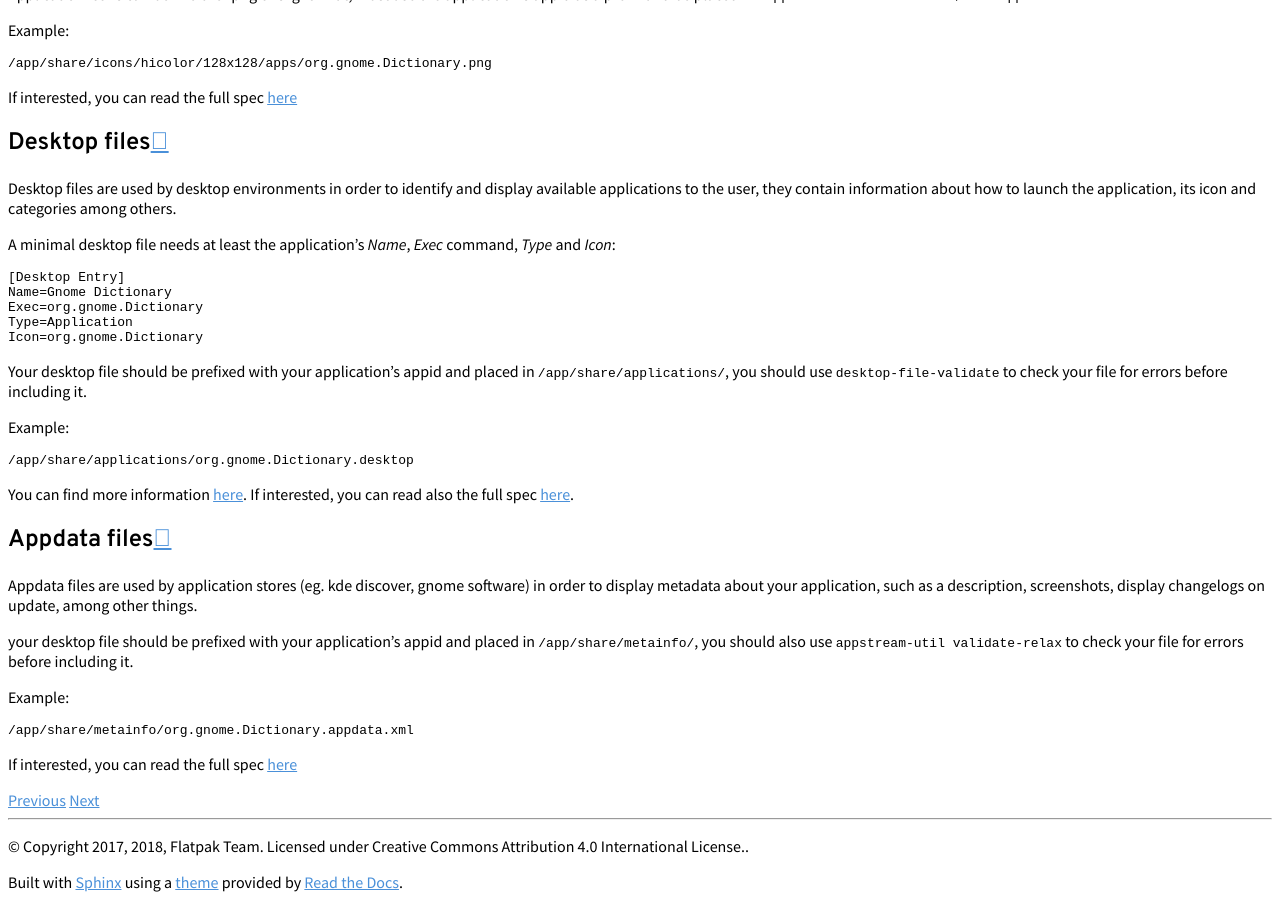
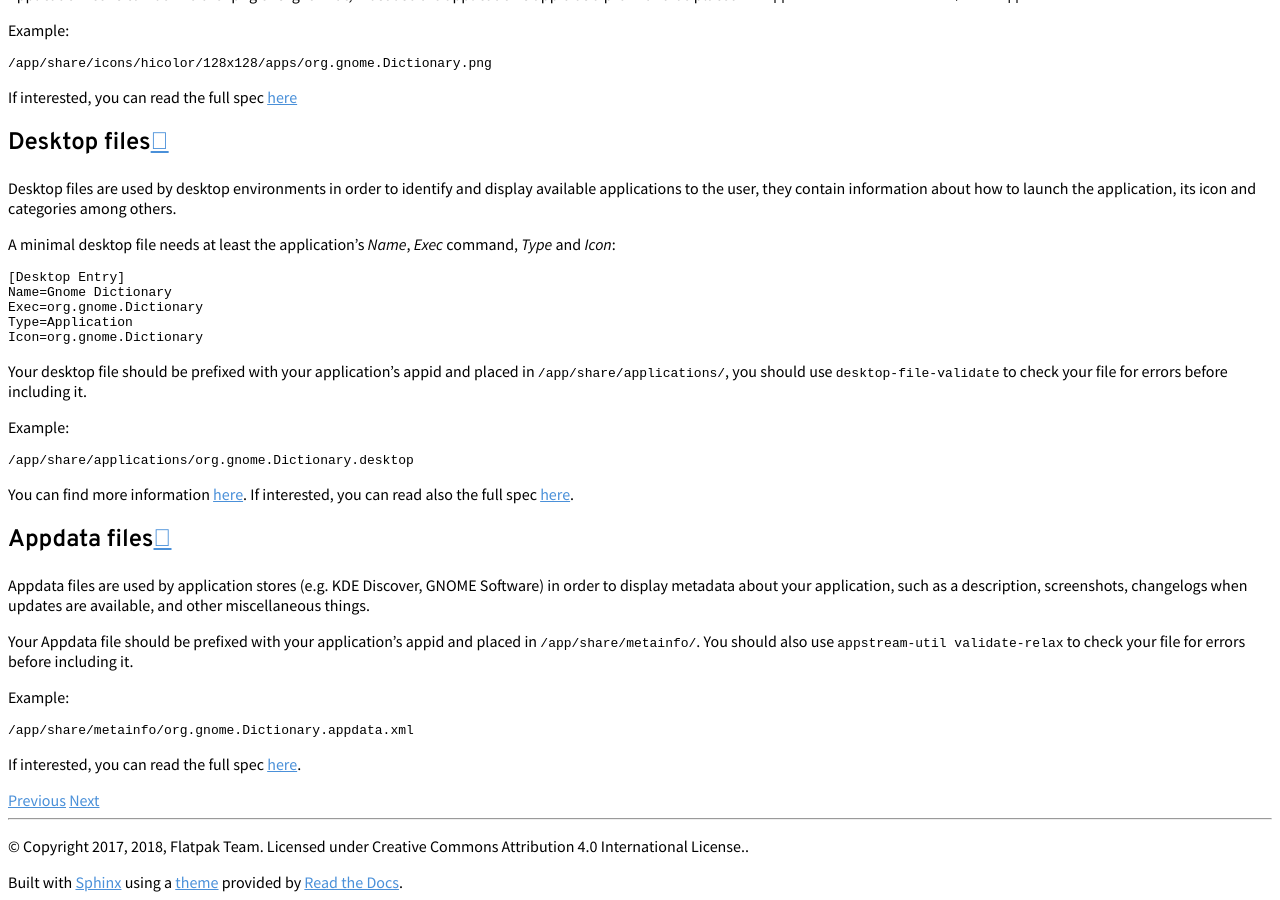
Before and after one commit to flatpak/flatpak-docs, a Sphinx documentation site: the page built from docs/freedesktop-quick-reference.rst, in a window 1280 px wide and 900 px high, scrolled down 788 px. Built offline with Sphinx 7.4.7 and the Read the Docs theme 2.0.0, drawn with Linux system fonts in a browser that asks for light colours.

Commit message:
Fix grammar/wording/etc. in Appdata files section

```diff
--- a/docs/freedesktop-quick-reference.rst
+++ b/docs/freedesktop-quick-reference.rst
@@ -60,13 +60,13 @@ interested, you can read also the full spec
 Appdata files
 -------------
 
-Appdata files are used by application stores (eg. kde discover, gnome
-software) in order to display metadata about your application, such as a
-description, screenshots, display changelogs on update, among other
-things.
+Appdata files are used by application stores (e.g. KDE Discover, GNOME
+Software) in order to display metadata about your application, such as a
+description, screenshots, changelogs when updates are available, and
+other miscellaneous things.
 
-your desktop file should be prefixed with your application's appid and
-placed in ``/app/share/metainfo/``, you should also use
+Your Appdata file should be prefixed with your application's appid and
+placed in ``/app/share/metainfo/``. You should also use
 ``appstream-util validate-relax`` to check your file for errors before
 including it.
 
@@ -77,4 +77,4 @@ Example:
     /app/share/metainfo/org.gnome.Dictionary.appdata.xml
 
 If interested, you can read the full spec
-`here <https://www.freedesktop.org/software/appstream/docs/>`__
+`here <https://www.freedesktop.org/software/appstream/docs/>`__.
```
